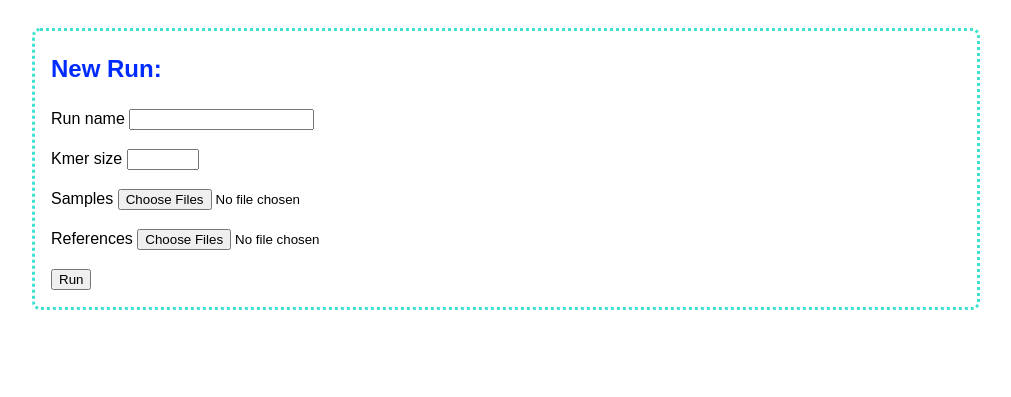
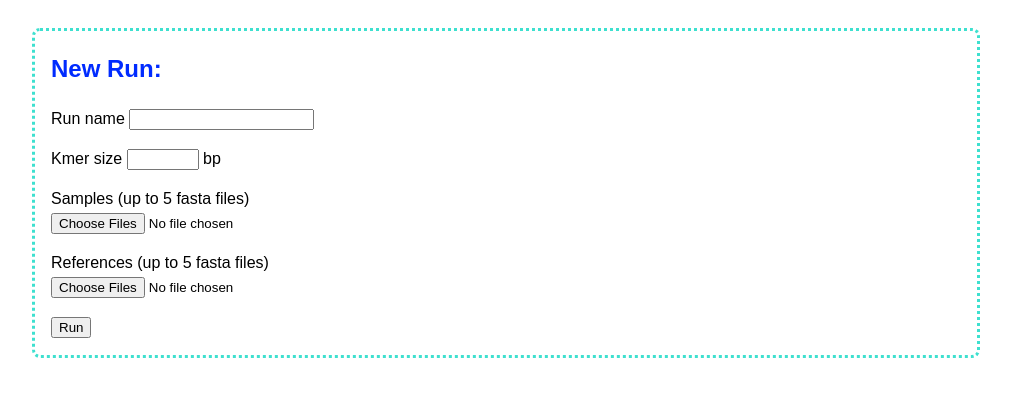
Before and after one commit to efrainceh/KAT_app, a Flask app: page /run/kat_upload in a window 1280 px wide. Shown: the part 301-698 px from the top of the page, without its empty margins (134-1145 px from the left). Run offline with Flask 3, Linux system fonts and the light colour scheme; the visitor is signed in with stand-in values (Sample User, id 1).

Commit message:
Prettified kat_upload html

```diff
--- a/app/run/templates/run/kat_upload.html
+++ b/app/run/templates/run/kat_upload.html
@@ -12,19 +12,21 @@
 			{% endfor %}
 		</p>
 		<p>
-			{{ form.kmer_size.label }} {{ form.kmer_size(size=4) }}<br>
+			{{ form.kmer_size.label }} {{ form.kmer_size(size=4) }} <label>bp</label><br>
 			{% for error in form.kmer_size.errors %}
 				<span class="error-message">[{{ error }}]</span>
 			{% endfor %}
 		</p>
 		<p>
-			{{ form.samples.label }} {{ form.samples }}<br>
+			{{ form.samples.label }} <label>(up to 5 fasta files)</label><br>
+			{{ form.samples }}<br>
 			{% for error in form.samples.errors %}
 				<span class="error-message">[{{ error }}]</span>
 			{% endfor %}
 		</p>
 		<p>
-			{{ form.references.label }} {{ form.references }}<br>
+			{{ form.references.label }} <label>(up to 5 fasta files)</label><br>
+			{{ form.references }}<br>
 			{% for error in form.references.errors %}
 				<span class="error-message">[{{ error }}]</span>
 			{% endfor %}
```
